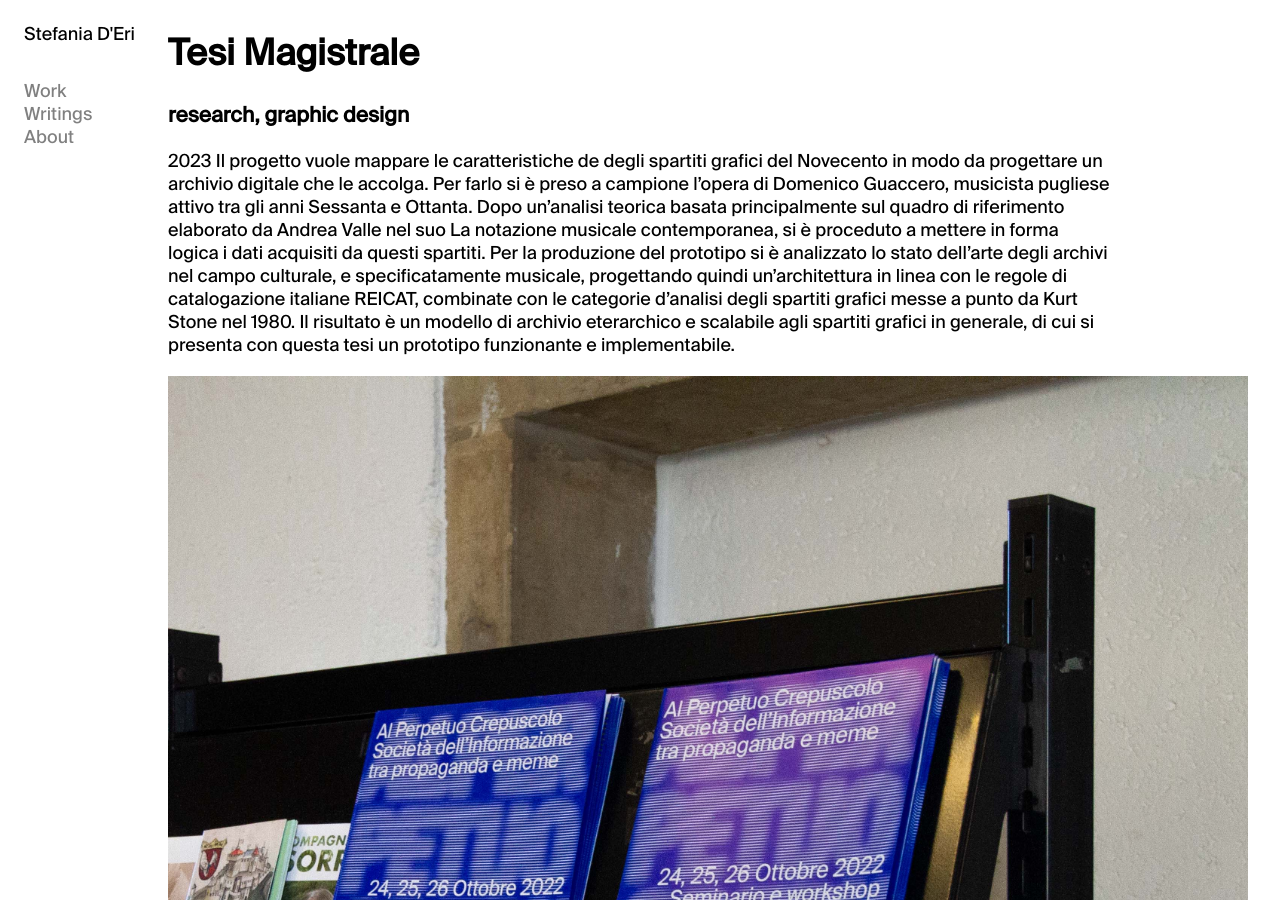
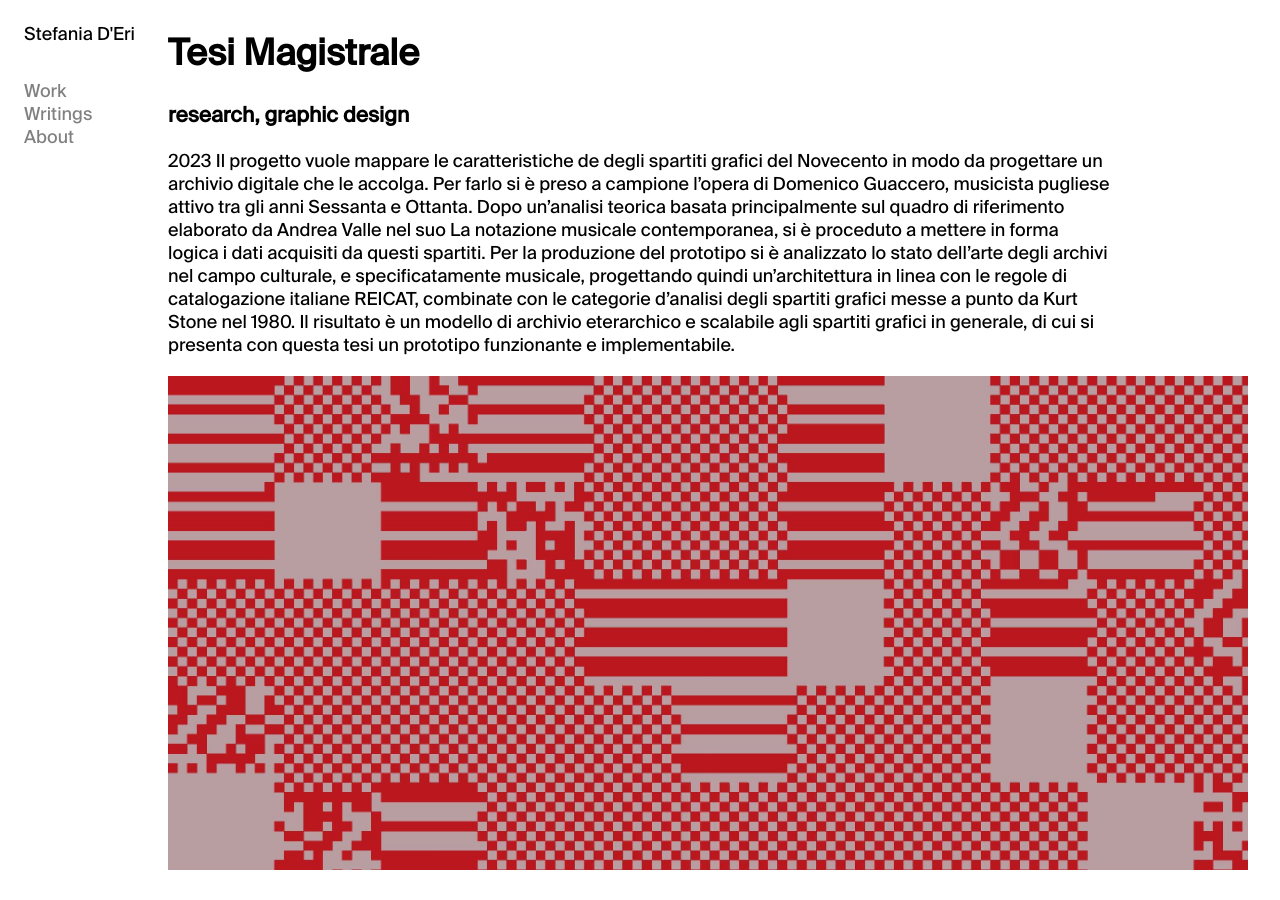
Before and after one commit to stefaniaderi/io, a Jekyll site: the page built from projects/thesis.md, in a window 1280 px wide and 900 px high. Built offline with Jekyll 4.4.1, drawn with Linux system fonts in a browser that asks for light colours.

Commit message:
url changed

```diff
--- a/_includes/header.html
+++ b/_includes/header.html
@@ -8,7 +8,7 @@
 
   <title>{{ site.title }} | {{page.title}} </title>
   <link rel="shortcut icon" type="image/x-icon" href="<?= url('favicon.ico') ?>">
-  <link rel="stylesheet" href="{{site.baseurl}}/assets/css/main.css">
+  <link rel="stylesheet" href="{{ "/assets/css/main.css" | absolute_url }}">
 </head>
 <body>
 <div onclick="topFunction()" id="scroll_top"> </div>
--- a/projects/thesis.md
+++ b/projects/thesis.md
@@ -6,7 +6,4 @@
 date: 2023
 description: 'Il progetto vuole mappare le caratteristiche de degli spartiti grafici del Novecento in modo da progettare un archivio digitale che le accolga. Per farlo si è preso a campione l’opera di Domenico Guaccero, musicista pugliese attivo tra gli anni Sessanta e Ottanta. Dopo un’analisi teorica basata principalmente sul quadro di riferimento elaborato da Andrea Valle nel suo La notazione musicale contemporanea, si è proceduto a mettere in forma logica i dati acquisiti da questi spartiti. Per la produzione del prototipo si è analizzato lo stato dell’arte degli archivi nel campo culturale, e specificatamente musicale, progettando quindi un’architettura in linea con le regole di catalogazione italiane REICAT, combinate con le categorie d’analisi degli spartiti grafici messe a punto da Kurt Stone nel 1980. Il risultato è un modello di archivio eterarchico e scalabile agli spartiti grafici in generale, di cui si presenta con questa tesi un prototipo funzionante e implementabile.'
 ---
-![]({{site.url}}/projects/1.jpg)
-![]({{site.url}}/projects/2.jpg)
-![]({{site.url}}/projects/3.jpg)
-![]({{site.url}}/projects/4.jpg)
+![]({{ site.baseurl }}/projects/5.jpg)
```
Also changed, not shown: projects/5.jpg (added), 10 other files.
